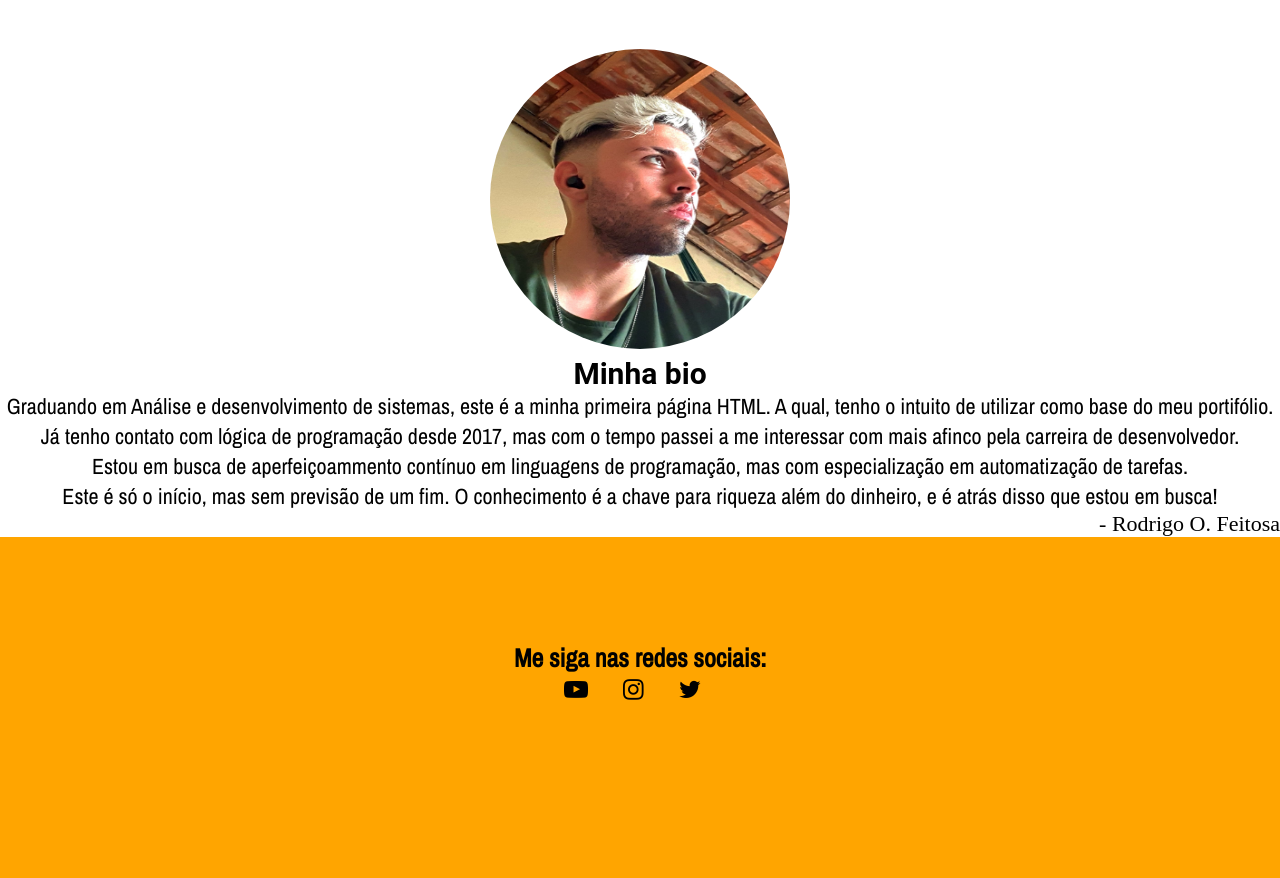
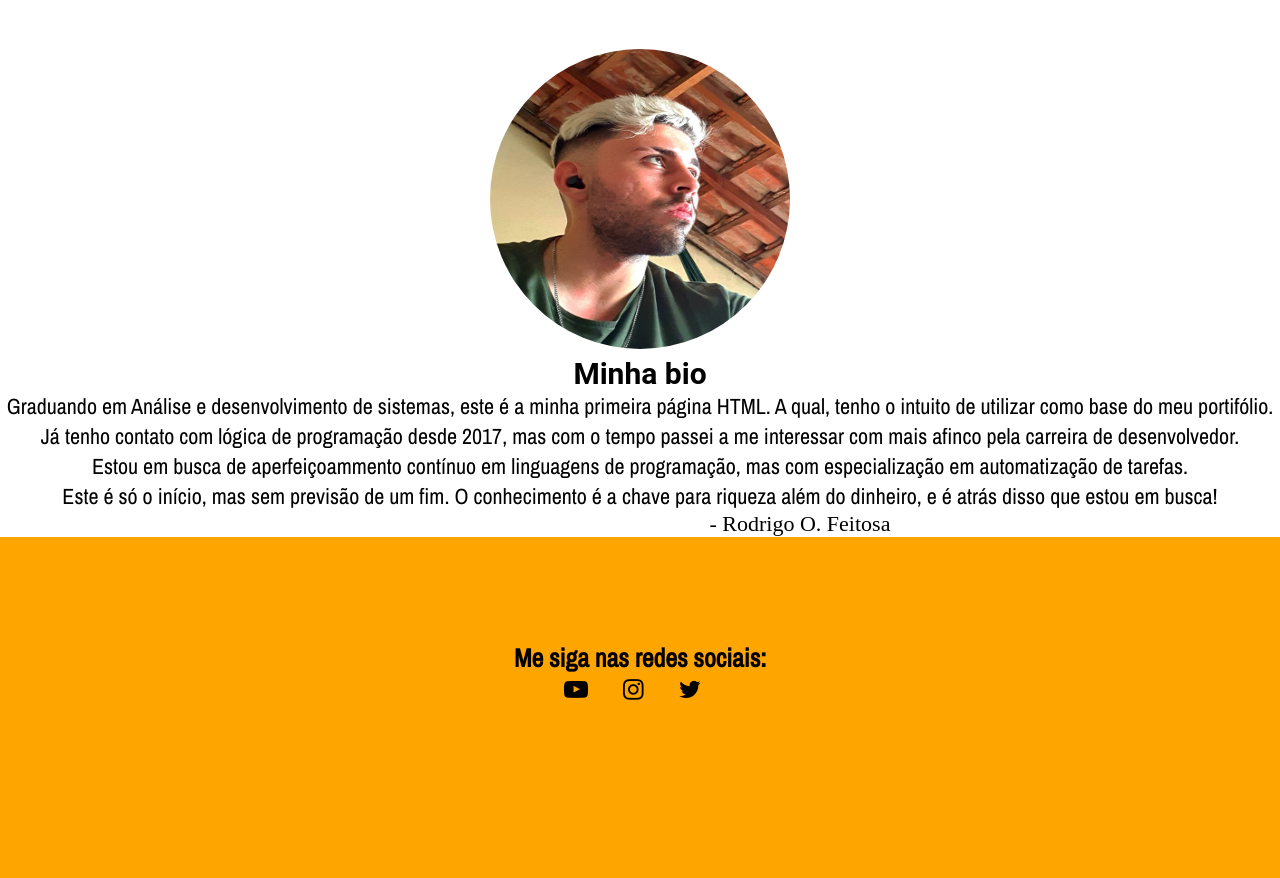
Before and after one commit to Imdubitat/HTML, a PHP site: page / in a window 1280 px wide. Shown: the part 231-1109 px from the top of the page. Run offline with PHP 8.4, Linux system fonts and the light colour scheme; some web fonts are replaced.

Commit message:
Update site.css

```diff
--- a/Meu portifólio/estilos/site.css
+++ b/Meu portifólio/estilos/site.css
@@ -137,7 +137,7 @@ h1{
 .assinatura{
 	font-family: 'Aguafina Script';
 	font-size: 22px;
-	text-align: right;
+	padding-left:25%;
 }
 .bio{
 	text-align:justify;
```
